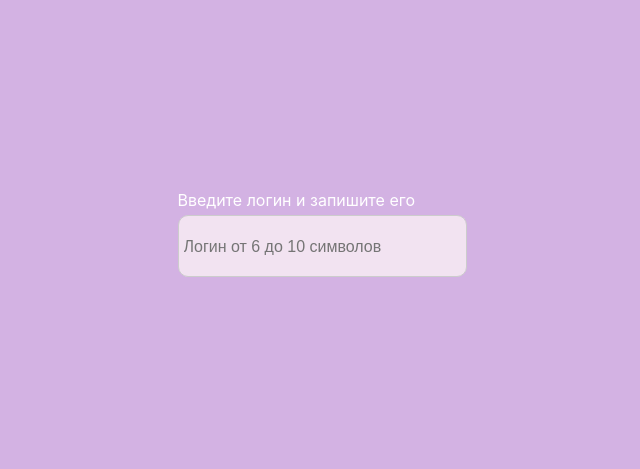
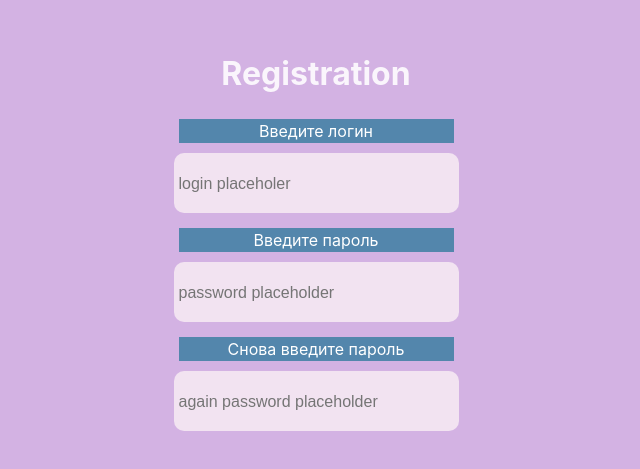
Before and after one commit to AlekseiSamoilov/learn-2-cards, a React (Vite) app in the folder frontend/: page / in a window 1280 px wide. Shown: the part 163-632 px from the top of the page, without its empty margins (324-964 px from the left). Built offline with nearby package versions, Linux system fonts and the light colour scheme.

Commit message:
feat: added validation in the Input component, created RegistrationPage component

```diff
--- a/frontend/src/App.tsx
+++ b/frontend/src/App.tsx
@@ -1,10 +1,11 @@
 import './App.css'
 import Input from './components/input/Input'
+import RegistrationPage from './components/registration-page/RegistrationPage'
 
 function App() {
   return (
     <>
-      <Input title="Введите логин и запишите его" placeholder='Логин от 6 до 10 символов' />
+      <RegistrationPage />
     </>
   )
 }
--- a/frontend/src/components/input/Input.tsx
+++ b/frontend/src/components/input/Input.tsx
@@ -1,3 +1,5 @@
+import { useEffect, useState } from 'react';
+import { TValidationRule } from '../../types/validation';
 import styles from './input.module.css'
 
 interface IInputProps {
@@ -7,14 +9,81 @@ interface IInputProps {
     value?: string;
     onChange?: (e: React.ChangeEvent<HTMLInputElement>) => void;
     className?: string;
+    validationRules?: TValidationRule[];
+    error?: string;
+    required?: boolean;
 }
 
-export default function Input({ title, placeholder }: IInputProps) {
+const Input: React.FC<IInputProps> = ({
+    title,
+    value,
+    onChange,
+    validationRules = [],
+    error,
+    placeholder,
+    required = false
+}) => {
+
+    const [localError, setLocalError] = useState<string>('');
+    const [isDirty, setIsDirty] = useState(false);
+
+
+    const validateInput = (value: string) => {
+
+        if (required && value.trim() === '') {
+            setLocalError('Поле обязательно для заполнения');
+            return false;
+        }
+
+        if (!required && value.trim() === '') {
+            setLocalError('');
+            return false;
+        }
+
+        for (const rule of validationRules) {
+            if (!rule.validate(value)) {
+                setLocalError(rule.errorMessage);
+                return false;
+            }
+        }
+        setLocalError('');
+        return true;
+    }
+
+    const handleChange = (e: React.ChangeEvent<HTMLInputElement>) => {
+        onChange?.(e);
+        validateInput(e.target.value);
+        setIsDirty(true);
+    }
+
+    useEffect(() => {
+        if (value) {
+            validateInput(value);
+        }
+    }, []);
+
+    const handleBlur = () => {
+        setIsDirty(true);
+        if (value) {
+            validateInput(value);
+        }
+    }
 
     return (
         <div className={styles.container}>
             <label className={styles.label}>{title}</label>
-            <input placeholder={placeholder} className={styles.input}></input>
+            <input
+                value={value}
+                placeholder={placeholder}
+                className={styles.input}
+                onChange={handleChange}
+                onBlur={handleBlur}
+            />
+            {(localError || error) && (
+                <span className={styles.errorMessage}>{localError || error}</span>
+            )}
         </div>
     )
 }
+
+export default Input
--- a/frontend/src/components/input/input.module.css
+++ b/frontend/src/components/input/input.module.css
@@ -1,15 +1,19 @@
 .container {
     display: flex;
     flex-direction: column;
-    gap: 3px;
-    margin-bottom: 10px;
+    gap: 10px;
+    margin-bottom: 15px;
     color: #ffffff;
     width: 100%;
+    align-items: center;
 }
 
 .label {
     text-align: start;
     font-size: 16px;
+    background-color: rgba(83, 134, 172, 1);
+    width: 100%;
+    text-align: center;
 }
 
 .input {
@@ -20,11 +24,8 @@
     height: 50px;
     width: 100%;
     font-size: 20px;
-    background-color: rgba(255, 248, 248, 0.7);
+    background-color: #fff8f8b3;
     padding: 5px;
-
-    position: relative;
-    border: 1px solid #ccc;
 }
 
 .input::placeholder {
@@ -35,3 +36,9 @@
     outline-color: #5386ac;
     outline-width: 2px;
 }
+
+.errorMessage {
+    font-size: 10px;
+    color: #ffffff;
+    background-color: red;
+}
--- a/frontend/src/components/registration-page/RegistrationPage.tsx
+++ b/frontend/src/components/registration-page/RegistrationPage.tsx
@@ -1,9 +1,34 @@
-import React from 'react'
+import React, { useState } from 'react'
+import Input from '../input/Input'
 
 export default function RegistrationPage() {
+
+    const [login, setLogin] = useState<string>('');
+
+    const loginRules = [
+        {
+            validate: (value: string) => value.length >= 3,
+            errorMessage: 'Логин не может быть короче 3 символов'
+        },
+        {
+            validate: (value: string) => value.length <= 10,
+            errorMessage: 'Логин не может быть длинее 10 символов'
+        },
+    ]
+
+
     return (
         <div>
-
+            <h1>Registration</h1>
+            <Input
+                onChange={(e) => setLogin(e.target.value)}
+                value={login} title='Введите логин'
+                placeholder='login placeholer'
+                validationRules={loginRules}
+                required
+            />
+            <Input title='Введите пароль' placeholder='password placeholder' />
+            <Input title='Снова введите пароль' placeholder='again password placeholder' />
         </div>
     )
 }
--- /dev/null
+++ b/frontend/src/types/validation.ts
@@ -0,0 +1,4 @@
+export type TValidationRule = {
+    validate: (value: string) => boolean;
+    errorMessage: string;
+}
```
